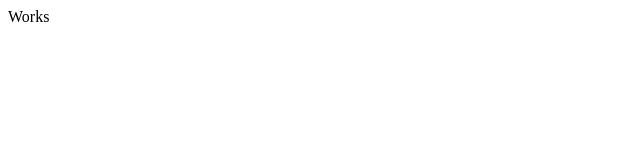
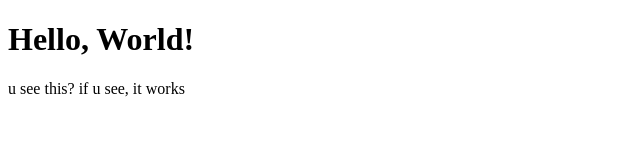
Before and after one commit to WarriorKiller1098/WarriorBlox-2014, a plain HTML site: page games/lists/list.html in a window 1280 px wide. Shown: the whole page, without its empty margins (0-640 px from the left). Drawn offline with Linux system fonts and the light colour scheme.

Commit message:
Update list.html

```diff
--- a/games/lists/list.html
+++ b/games/lists/list.html
@@ -1 +1,15 @@
-Works
+<!DOCTYPE html>
+
+<html>
+<head>
+  <meta http-equiv="CONTENT-TYPE" content="text/html; charset=UTF-8">
+  <link rel="stylesheet" href="styles/style.css"/>
+  <title>Hello, World!</title>
+</head>
+<body>
+  <h1>
+    Hello, World!
+  </h1>
+  u see this? if u see, it works
+</body>
+</html>
```
